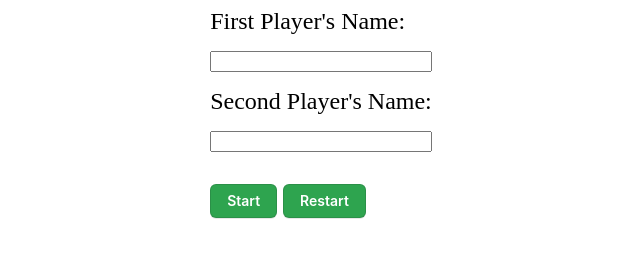
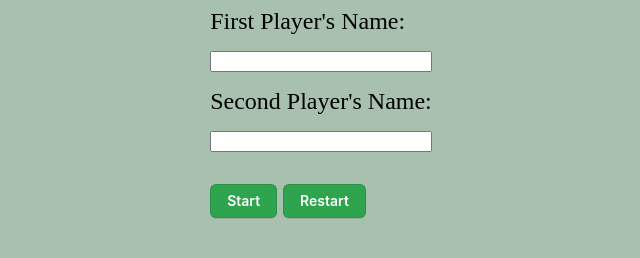
Before and after one commit to YousifTheKind/Tic-Tac-Toe, a plain HTML site: page index.html in a window 1280 px wide. Shown: the whole page, without its empty margins (319-959 px from the left). Drawn offline with Linux system fonts and the light colour scheme.

Commit message:
Change background

```diff
--- a/style.css
+++ b/style.css
@@ -1,3 +1,7 @@
+body {
+  background-color: #a8c1af;
+}
+
 .container,
 #hideBoard {
   display: flex;
```
